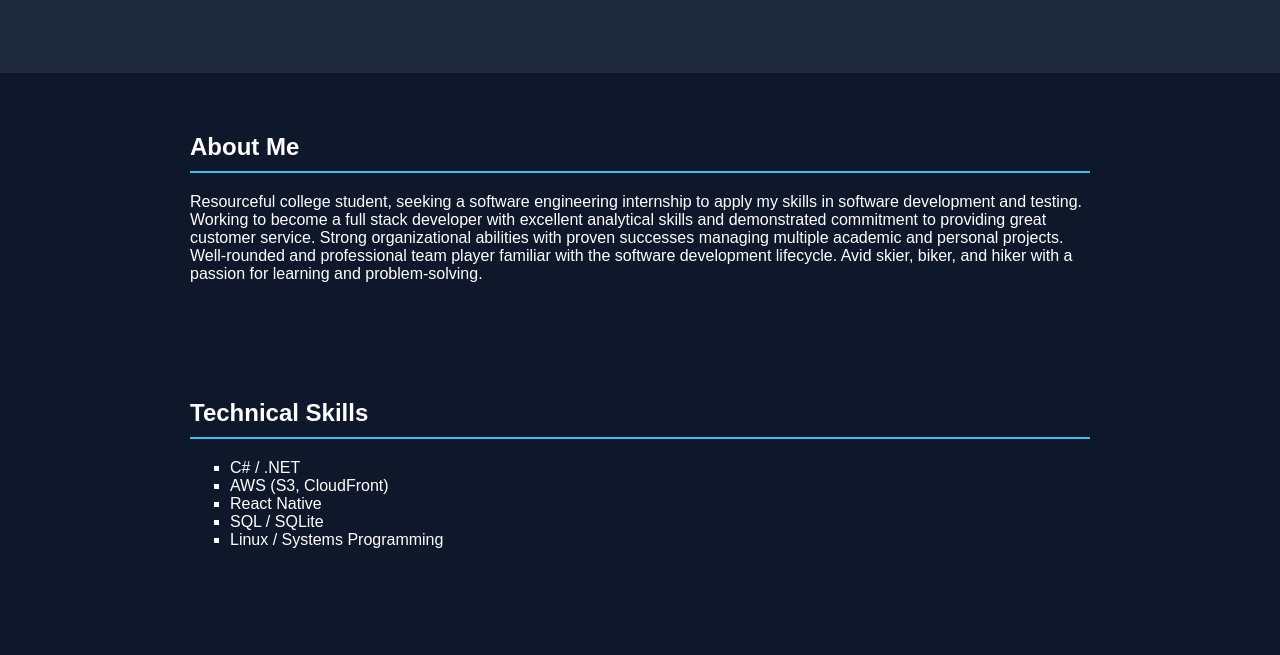
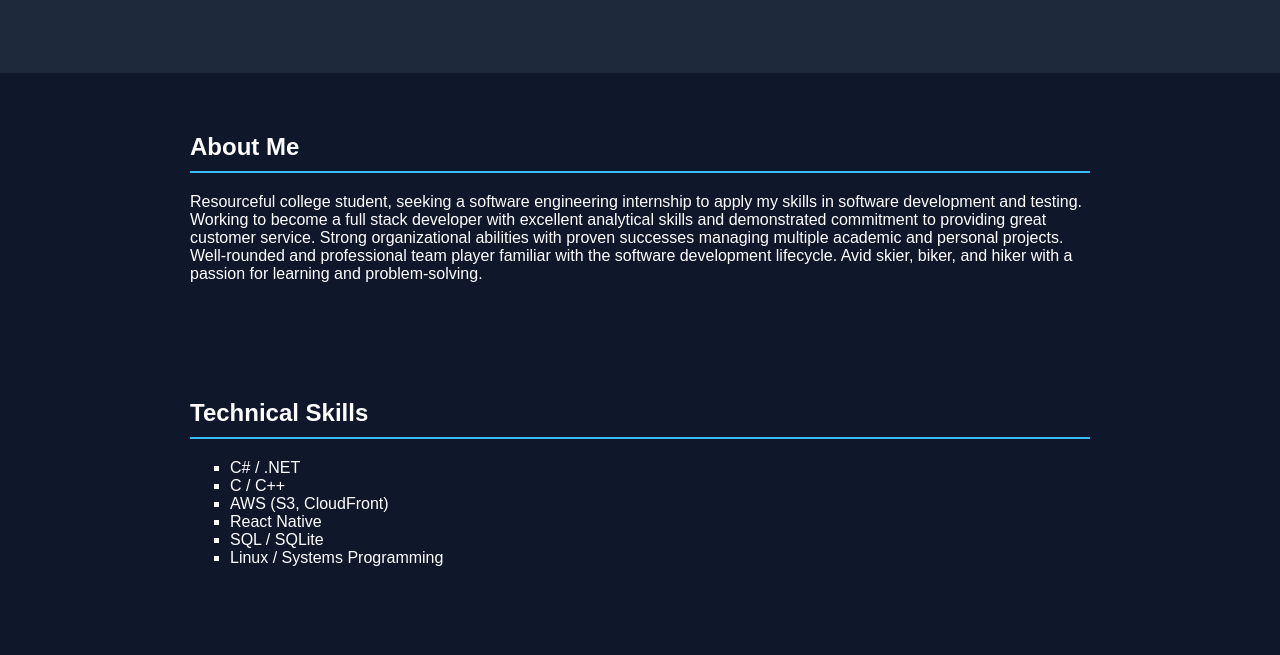
Before and after one commit to Purdue313/PortfolioSite, a plain HTML site: page wwwroot/index.html in a window 1280 px wide. Shown: the part 145-800 px from the top of the page. Drawn offline with Linux system fonts and the light colour scheme.

Commit message:
testing pt5

```diff
--- a/wwwroot/index.html
+++ b/wwwroot/index.html
@@ -24,6 +24,7 @@
         <h2>Technical Skills</h2>
         <ul>
             <li>C# / .NET</li>
+            <li>C / C++ </li>
             <li>AWS (S3, CloudFront)</li>
             <li>React Native</li>
             <li>SQL / SQLite</li>
```
